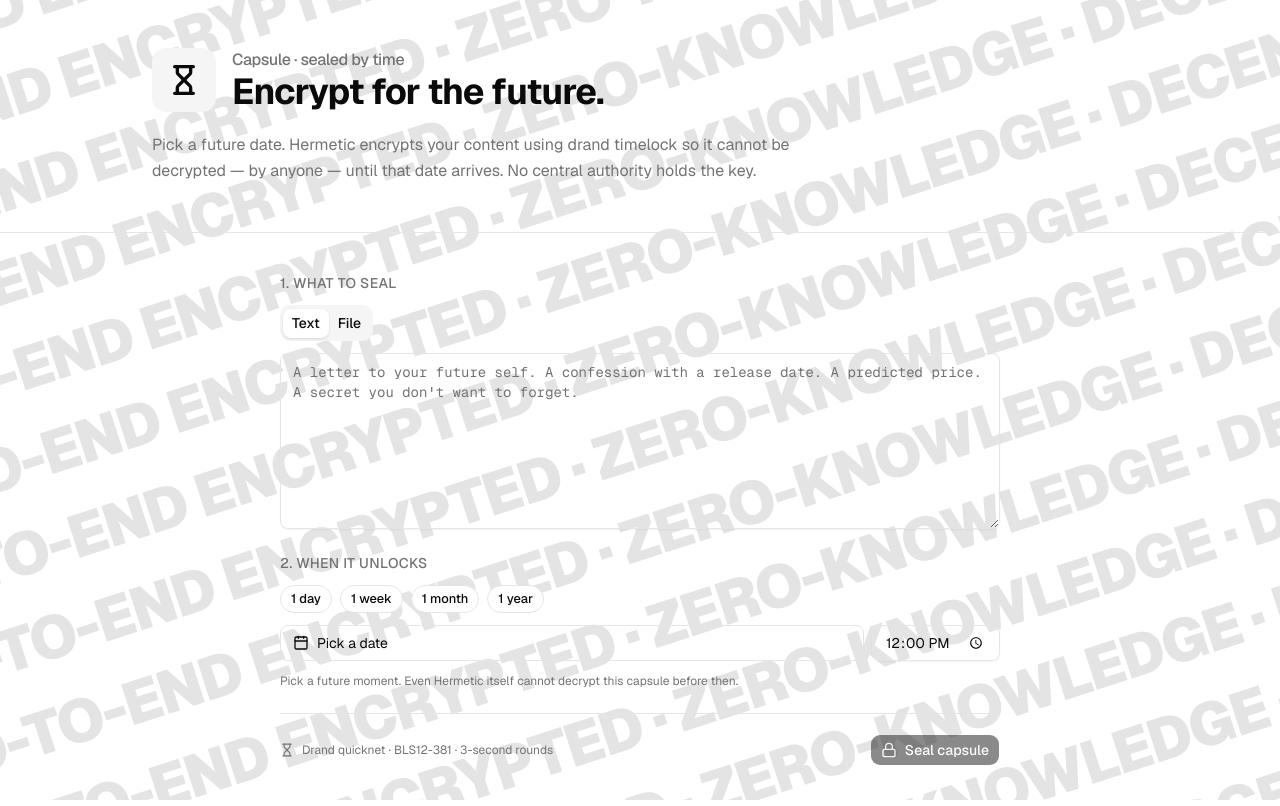
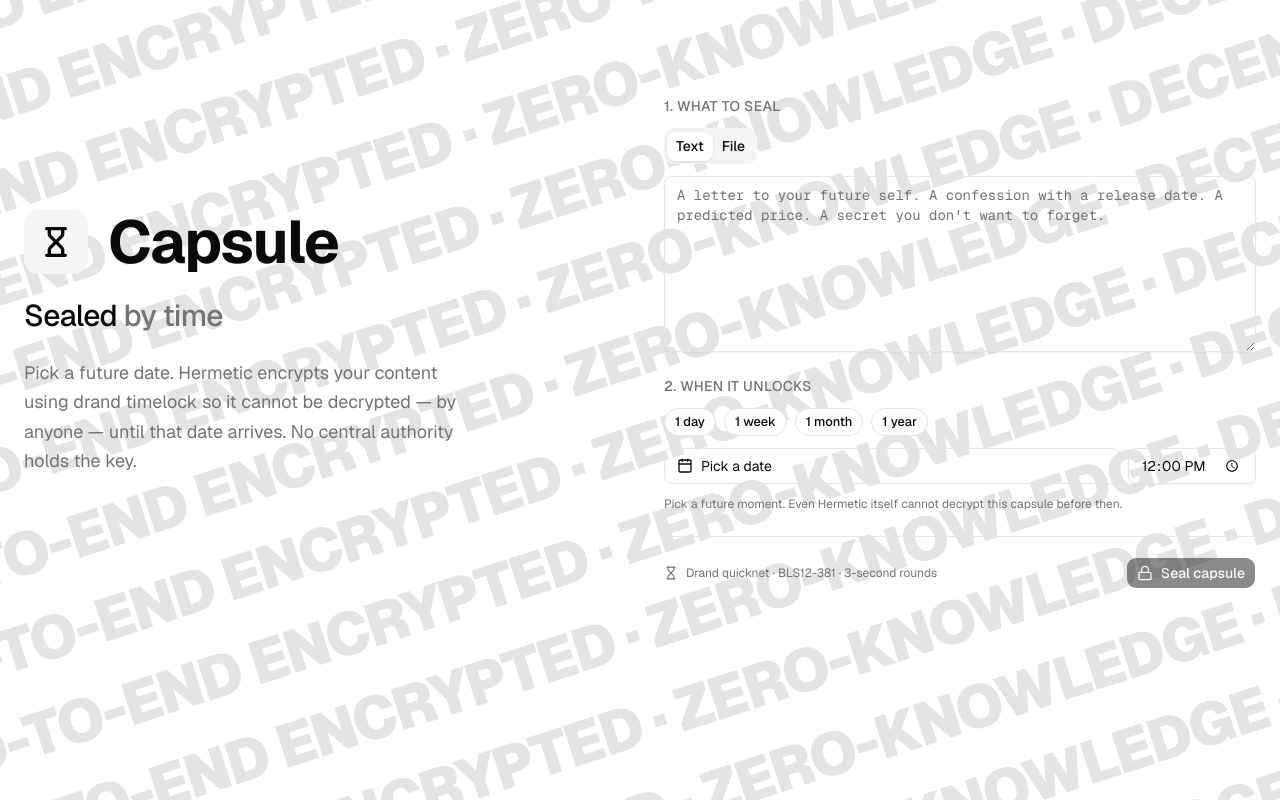
Before and after one commit to pradhankukiran/hermetic, a Next.js app: page /capsule in a window 1280 px wide. Built offline with nearby package versions, Linux system fonts and the light colour scheme; what tlock-js would draw is missing.

Commit message:
feat(modes): apply landing app-shell style to /drop, /capsule, /switch — ModeHero left, form right

```diff
--- a/src/app/capsule/page.tsx
+++ b/src/app/capsule/page.tsx
@@ -1,20 +1,20 @@
 import { Hourglass } from "lucide-react";
 
-import { PageHeader } from "@/components/layout/page-header";
+import { ModeHero } from "@/components/layout/mode-hero";
 import { CreateCapsuleForm } from "@/components/modes/capsule/create-capsule-form";
 
 export default function CapsulePage() {
   return (
-    <>
-      <PageHeader
+    <div className="mx-auto grid w-full max-w-7xl grid-cols-1 gap-10 px-4 py-16 sm:px-6 sm:py-20 lg:grid-cols-2 lg:gap-12 lg:py-24">
+      <ModeHero
         icon={Hourglass}
-        eyebrow="Capsule · sealed by time"
-        title="Encrypt for the future."
+        title="Capsule"
+        tagline="Sealed by time"
         description="Pick a future date. Hermetic encrypts your content using drand timelock so it cannot be decrypted — by anyone — until that date arrives. No central authority holds the key."
       />
-      <div className="mx-auto w-full max-w-3xl px-4 py-10 sm:px-6">
+      <section className="flex flex-col">
         <CreateCapsuleForm />
-      </div>
-    </>
+      </section>
+    </div>
   );
 }
--- a/src/app/drop/page.tsx
+++ b/src/app/drop/page.tsx
@@ -1,20 +1,20 @@
 import { Send } from "lucide-react";
 
-import { PageHeader } from "@/components/layout/page-header";
+import { ModeHero } from "@/components/layout/mode-hero";
 import { CreateDropForm } from "@/components/modes/drop/create-drop-form";
 
 export default function DropPage() {
   return (
-    <>
-      <PageHeader
+    <div className="mx-auto grid w-full max-w-7xl grid-cols-1 gap-10 px-4 py-16 sm:px-6 sm:py-20 lg:grid-cols-2 lg:gap-12 lg:py-24">
+      <ModeHero
         icon={Send}
-        eyebrow="Drop · sealed by link"
-        title="Encrypt and share."
+        title="Drop"
+        tagline="Sealed by link"
         description="Drag a file or paste text. Hermetic encrypts it in your browser, uploads only the ciphertext to IPFS, and gives you a one-time link. The decryption key lives in the URL fragment — never sent to a server."
       />
-      <div className="mx-auto w-full max-w-3xl px-4 py-10 sm:px-6">
+      <section className="flex flex-col">
         <CreateDropForm />
-      </div>
-    </>
+      </section>
+    </div>
   );
 }
--- a/src/app/switch/page.tsx
+++ b/src/app/switch/page.tsx
@@ -1,7 +1,7 @@
 import Link from "next/link";
 import { KeyRound } from "lucide-react";
 
-import { PageHeader } from "@/components/layout/page-header";
+import { ModeHero } from "@/components/layout/mode-hero";
 import { CreateSwitchForm } from "@/components/modes/switch/create-switch-form";
 import { buttonVariants } from "@/components/ui/button";
 import { getSessionUser } from "@/lib/auth/session";
@@ -10,14 +10,14 @@
   const user = await getSessionUser();
 
   return (
-    <>
-      <PageHeader
+    <div className="mx-auto grid w-full max-w-7xl grid-cols-1 gap-10 px-4 py-16 sm:px-6 sm:py-20 lg:grid-cols-2 lg:gap-12 lg:py-24">
+      <ModeHero
         icon={KeyRound}
-        eyebrow="Switch · sealed by trust"
-        title="A dead-man's switch you control."
+        title="Switch"
+        tagline="Sealed by trust"
         description="Encrypt your content and split the key across your trustees with Shamir's Secret Sharing. Hermetic checks in with you on a schedule — if you go silent, your trustees can combine their shares to unlock your message."
       />
-      <div className="mx-auto w-full max-w-3xl px-4 py-10 sm:px-6">
+      <section className="flex flex-col">
         {user ? (
           <CreateSwitchForm />
         ) : (
@@ -36,7 +36,7 @@
             </Link>
           </div>
         )}
-      </div>
-    </>
+      </section>
+    </div>
   );
 }
--- /dev/null
+++ b/src/components/layout/mode-hero.tsx
@@ -0,0 +1,44 @@
+import type { LucideIcon } from "lucide-react";
+
+/**
+ * Mode-page hero — mirrors the landing hero's visual language at a smaller scale.
+ *  - Big bold icon (rounded square, thick stroke)
+ *  - Big bold mode title (e.g. "Drop")
+ *  - Medium tagline ("Sealed by link")
+ *  - Description paragraph
+ *
+ * Sits in the left column of the mode page's two-column app shell layout.
+ */
+export function ModeHero({
+  icon: Icon,
+  title,
+  tagline,
+  description,
+}: {
+  icon: LucideIcon;
+  title: string;
+  tagline: string;
+  description: string;
+}) {
+  return (
+    <section className="flex flex-col items-start justify-center gap-6">
+      <div className="flex items-center gap-4 sm:gap-5">
+        <div className="bg-muted flex size-14 shrink-0 items-center justify-center rounded-xl sm:size-16">
+          <Icon className="size-7 sm:size-8" strokeWidth={2.5} />
+        </div>
+        <h1 className="text-5xl font-bold tracking-tight sm:text-6xl">
+          {title}
+        </h1>
+      </div>
+
+      <p className="text-2xl font-medium tracking-tight sm:text-3xl">
+        Sealed
+        <span className="text-muted-foreground"> {tagline.replace(/^Sealed /, "")}</span>
+      </p>
+
+      <p className="text-muted-foreground max-w-md text-base leading-relaxed sm:text-lg">
+        {description}
+      </p>
+    </section>
+  );
+}
```
